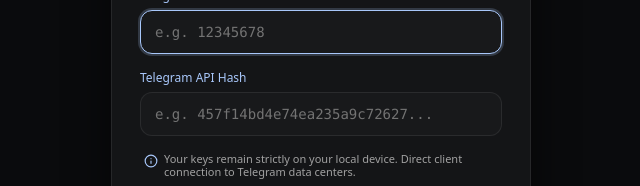
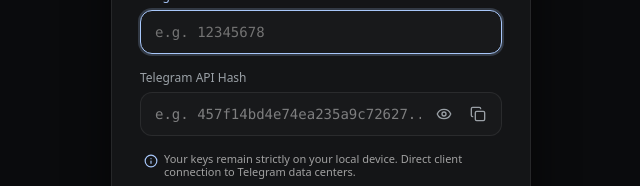
Before and after one commit to CodeWithTanim/TeleCloud, a React (Vite) app: page / in a window 1280 px wide. Shown: the part 314-500 px from the top of the page, without its empty margins (319-959 px from the left). Built offline with nearby package versions, Linux system fonts and the light colour scheme; no server answers; the HTML template or start-up script is replaced by a standard one.

Commit message:
Add mosaic scramble effect with eye toggle and copy button for API Hash

```diff
--- a/src/components/auth/ApiKeySetup.tsx
+++ b/src/components/auth/ApiKeySetup.tsx
@@ -1,6 +1,7 @@
 import React, { useState } from "react";
 import { KeyRound, ShieldCheck, ExternalLink, ArrowRight, Info } from "lucide-react";
 import { BrandLogo } from "../common/BrandLogo";
+import { MosaicCredentialField } from "../common/MosaicCredentialField";
 import { useAuthStore } from "../../stores/authStore";
 
 export const ApiKeySetup: React.FC = () => {
@@ -70,18 +71,14 @@ export const ApiKeySetup: React.FC = () => {
           </div>
 
           <div>
-            <label className="block text-xs font-medium text-[#A8C7FA] mb-1.5">
-              Telegram API Hash
-            </label>
-            <input
-              type="password"
-              placeholder="e.g. 457f14bd4e74ea235a9c72627..."
+            <MosaicCredentialField
+              label="Telegram API Hash"
               value={apiHash}
-              onChange={(e) => {
-                setApiHash(e.target.value);
+              onChange={(val) => {
+                setApiHash(val);
                 setError(null);
               }}
-              className="w-full h-11 px-3.5 rounded-xl bg-[#18191B] border border-white/[0.08] hover:border-white/[0.16] focus:border-[#A8C7FA] focus:ring-2 focus:ring-[#A8C7FA]/20 text-white placeholder-neutral-500 font-mono text-sm transition outline-none"
+              placeholder="e.g. 457f14bd4e74ea235a9c72627..."
             />
           </div>
 
--- /dev/null
+++ b/src/components/common/MosaicCredentialField.tsx
@@ -0,0 +1,136 @@
+import React, { useState } from "react";
+import { Eye, EyeOff, Copy, Check } from "lucide-react";
+
+interface MosaicCredentialFieldProps {
+  label: string;
+  value: string;
+  onChange?: (val: string) => void;
+  placeholder?: string;
+  readOnly?: boolean;
+}
+
+export const MosaicCredentialField: React.FC<MosaicCredentialFieldProps> = ({
+  label,
+  value,
+  onChange,
+  placeholder = "Enter API Hash...",
+  readOnly = false,
+}) => {
+  const [isRevealed, setIsRevealed] = useState(false);
+  const [copied, setCopied] = useState(false);
+
+  const handleCopy = async (e: React.MouseEvent) => {
+    e.preventDefault();
+    e.stopPropagation();
+    if (!value) return;
+
+    try {
+      await navigator.clipboard.writeText(value);
+      setCopied(true);
+      setTimeout(() => setCopied(false), 2000);
+    } catch (err) {
+      console.error("Failed to copy:", err);
+    }
+  };
+
+  const toggleReveal = (e: React.MouseEvent) => {
+    e.preventDefault();
+    e.stopPropagation();
+    setIsRevealed((prev) => !prev);
+  };
+
+  return (
+    <div className="w-full">
+      {/* Label */}
+      <label className="block text-xs font-medium text-[#9aa0a6] mb-1.5 select-none">
+        {label}
+      </label>
+
+      {/* Input container with Eye and Copy icons */}
+      <div className="relative w-full flex items-center">
+        {/* SVG Filter for realistic Telegram mosaic scrambling */}
+        <svg className="absolute w-0 h-0 pointer-events-none" aria-hidden="true">
+          <defs>
+            <filter id="tg-mosaic-filter">
+              <feTurbulence
+                type="fractalNoise"
+                baseFrequency="0.65"
+                numOctaves="4"
+                result="noise"
+              />
+              <feDisplacementMap
+                in="SourceGraphic"
+                in2="noise"
+                scale="9"
+                xChannelSelector="R"
+                yChannelSelector="G"
+              />
+              <feGaussianBlur stdDeviation="1.5" />
+            </filter>
+          </defs>
+        </svg>
+
+        <input
+          type="text"
+          value={value}
+          readOnly={readOnly}
+          onChange={(e) => onChange && onChange(e.target.value)}
+          placeholder={placeholder}
+          spellCheck={false}
+          autoComplete="off"
+          className={`w-full h-11 pl-3.5 pr-20 rounded-xl bg-[#18191B] border border-white/[0.08] hover:border-white/[0.16] focus:border-[#7CB8F8] focus:ring-2 focus:ring-[#7CB8F8]/20 text-[#e3e3e3] font-mono text-sm transition outline-none ${
+            !isRevealed && value
+              ? "tracking-widest select-none"
+              : "tracking-normal"
+          }`}
+          style={
+            !isRevealed && value
+              ? {
+                  filter: "url(#tg-mosaic-filter) blur(3.5px) contrast(200%) brightness(1.1)",
+                  WebkitUserSelect: "none",
+                  userSelect: "none",
+                  textShadow: "0 0 4px rgba(255,255,255,0.4)",
+                }
+              : {}
+          }
+        />
+
+        {/* Right side buttons: Eye & Copy */}
+        <div className="absolute right-2.5 flex items-center gap-1.5 text-[#9aa0a6]">
+          {/* Eye Icon to Toggle Mosaic / Plain Text */}
+          <button
+            type="button"
+            onClick={toggleReveal}
+            className="p-1.5 rounded-lg hover:bg-white/10 hover:text-white transition cursor-pointer"
+            title={isRevealed ? "Hide API Hash" : "Show API Hash"}
+          >
+            {isRevealed ? (
+              <EyeOff className="w-4 h-4 text-[#7CB8F8]" />
+            ) : (
+              <Eye className="w-4 h-4" />
+            )}
+          </button>
+
+          {/* Copy Icon */}
+          <button
+            type="button"
+            onClick={handleCopy}
+            disabled={!value}
+            className={`p-1.5 rounded-lg transition cursor-pointer ${
+              copied
+                ? "text-emerald-400 bg-emerald-500/10"
+                : "hover:bg-white/10 hover:text-white"
+            }`}
+            title={copied ? "Copied to clipboard!" : "Copy to clipboard"}
+          >
+            {copied ? (
+              <Check className="w-4 h-4" />
+            ) : (
+              <Copy className="w-4 h-4" />
+            )}
+          </button>
+        </div>
+      </div>
+    </div>
+  );
+};
--- a/src/pages/SettingsPage.tsx
+++ b/src/pages/SettingsPage.tsx
@@ -1,6 +1,7 @@
 import React, { useState } from "react";
 import { KeyRound, Layers, LogOut, Save, Check } from "lucide-react";
 import { useAuthStore } from "../stores/authStore";
+import { MosaicCredentialField } from "../components/common/MosaicCredentialField";
 
 export const SettingsPage: React.FC = () => {
   const { apiId, apiHash, user, activeChannel, clearActiveChannel, setCredentials, logout } =
@@ -64,27 +65,24 @@ export const SettingsPage: React.FC = () => {
             </div>
           </div>
 
-          <div className="grid grid-cols-2 gap-4">
+          <div className="grid grid-cols-1 sm:grid-cols-2 gap-4">
             <div>
-              <label className="block text-xs font-medium text-[#A8C7FA] mb-1.5">
+              <label className="block text-xs font-medium text-[#9aa0a6] mb-1.5">
                 API ID
               </label>
               <input
                 type="text"
                 value={editApiId}
                 onChange={(e) => setEditApiId(e.target.value)}
-                className="w-full h-11 px-3.5 rounded-xl bg-[#18191B] border border-white/[0.08] text-white font-mono text-sm focus:border-[#A8C7FA] focus:ring-2 focus:ring-[#A8C7FA]/20 outline-none"
+                className="w-full h-11 px-3.5 rounded-xl bg-[#18191B] border border-white/[0.08] text-white font-mono text-sm focus:border-[#7CB8F8] focus:ring-2 focus:ring-[#7CB8F8]/20 outline-none"
               />
             </div>
             <div>
-              <label className="block text-xs font-medium text-[#A8C7FA] mb-1.5">
-                API Hash
-              </label>
-              <input
-                type="password"
+              <MosaicCredentialField
+                label="API Hash"
                 value={editApiHash}
-                onChange={(e) => setEditApiHash(e.target.value)}
-                className="w-full h-11 px-3.5 rounded-xl bg-[#18191B] border border-white/[0.08] text-white font-mono text-sm focus:border-[#A8C7FA] focus:ring-2 focus:ring-[#A8C7FA]/20 outline-none"
+                onChange={setEditApiHash}
+                placeholder="Enter API Hash"
               />
             </div>
           </div>
```
